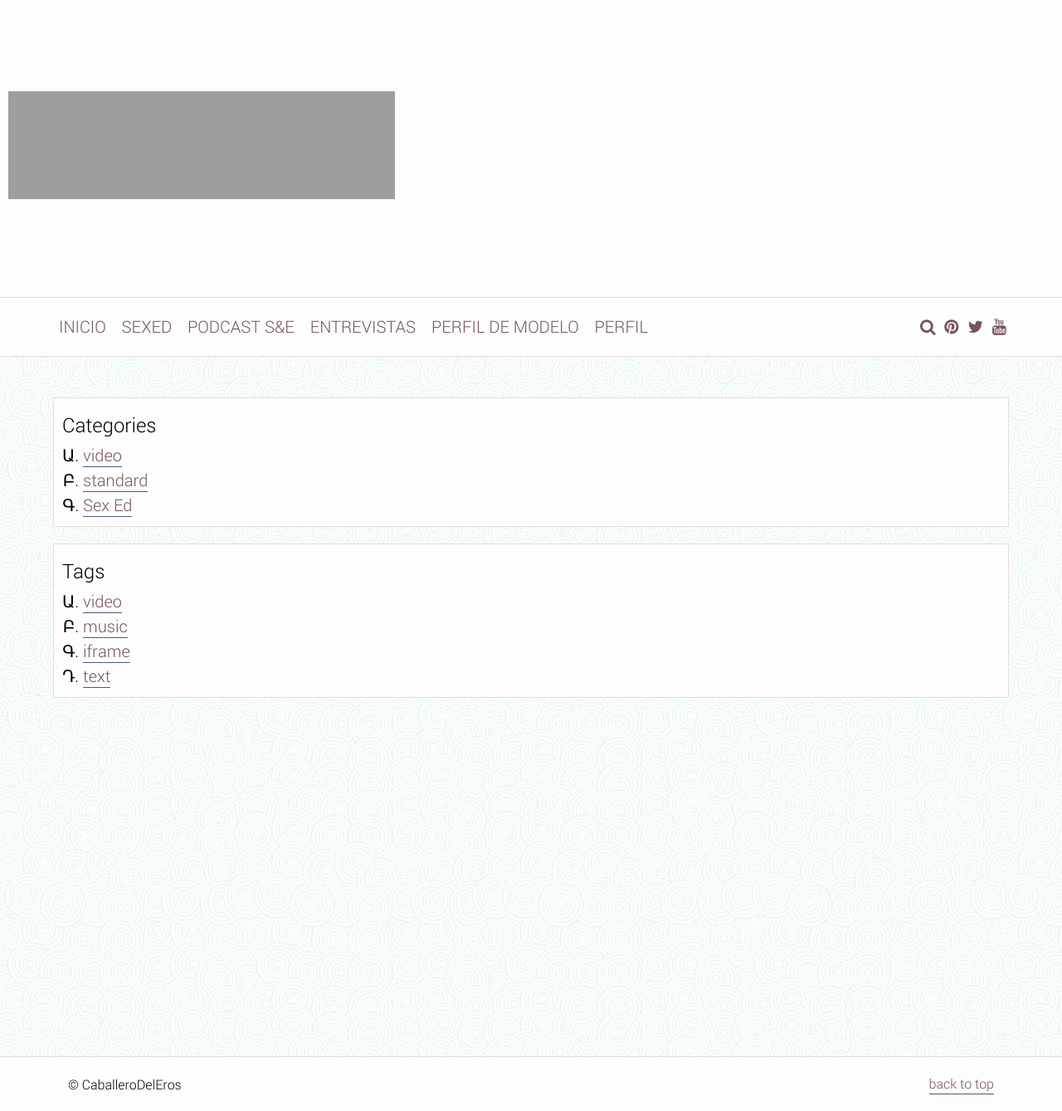
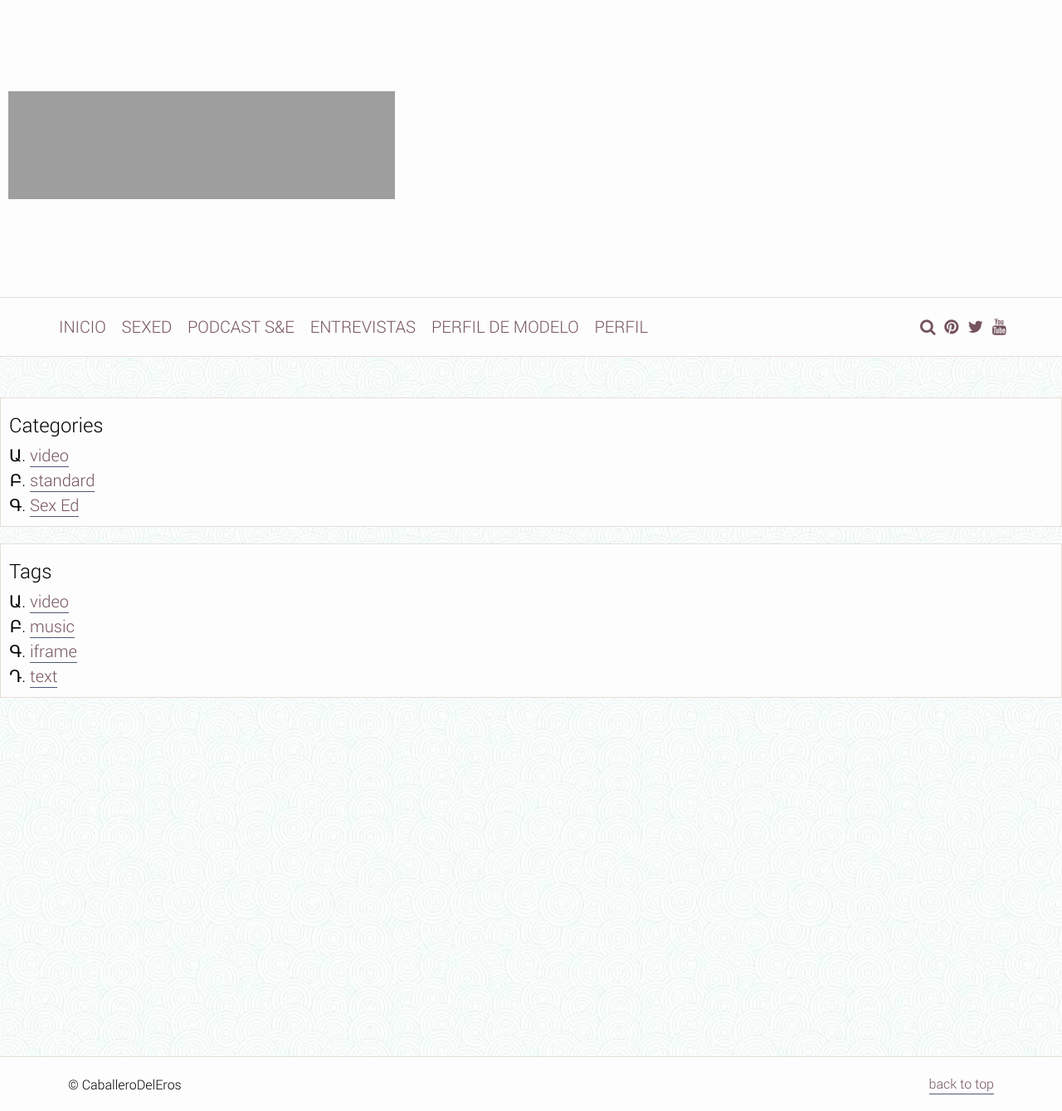
Before and after one commit to Caballerodeleros/-Caballerodeleros.github.io, a Jekyll site: the page built from page/index.md, in a window 1280 px wide. Shown: the whole page at 83% size. Built offline with Jekyll 4.4.1, drawn with Linux system fonts in a browser that asks for light colours; grey boxes are pictures that could not be loaded.

Commit message:
Update page.html

```diff
--- a/_layouts/page.html
+++ b/_layouts/page.html
@@ -12,8 +12,7 @@
         </header>
         {% include search.html %}
         <section class="margin">
-            <div class="content">
-                <div class="articles">
+            <div class="articles">
                 </div>
                 {% include sidebar.html %}
             </div>
```
